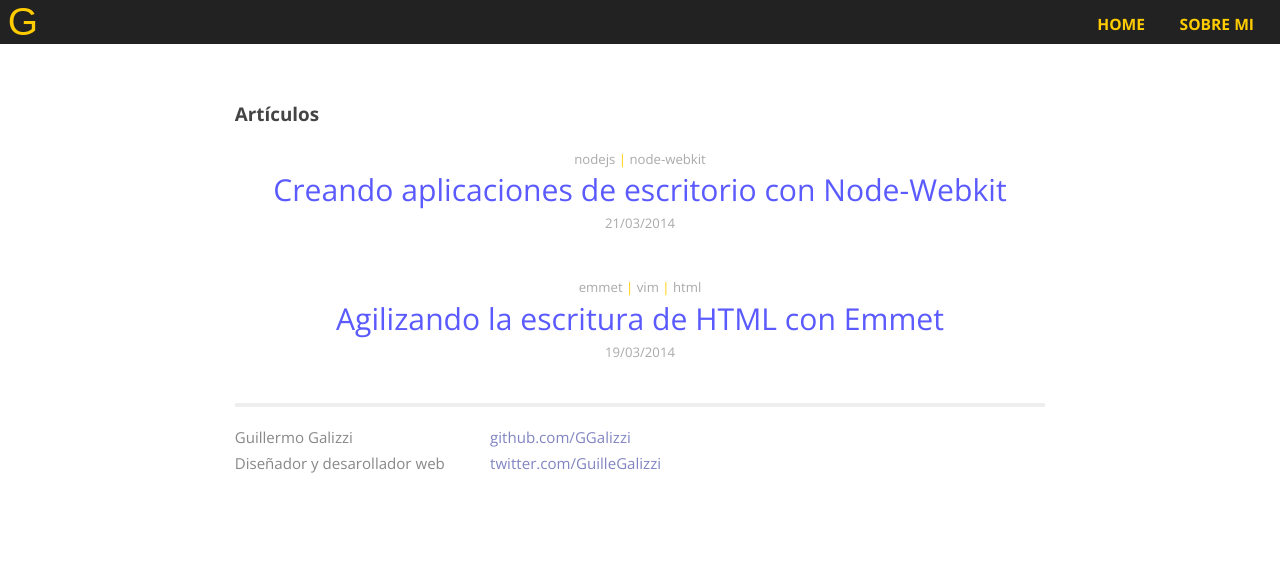
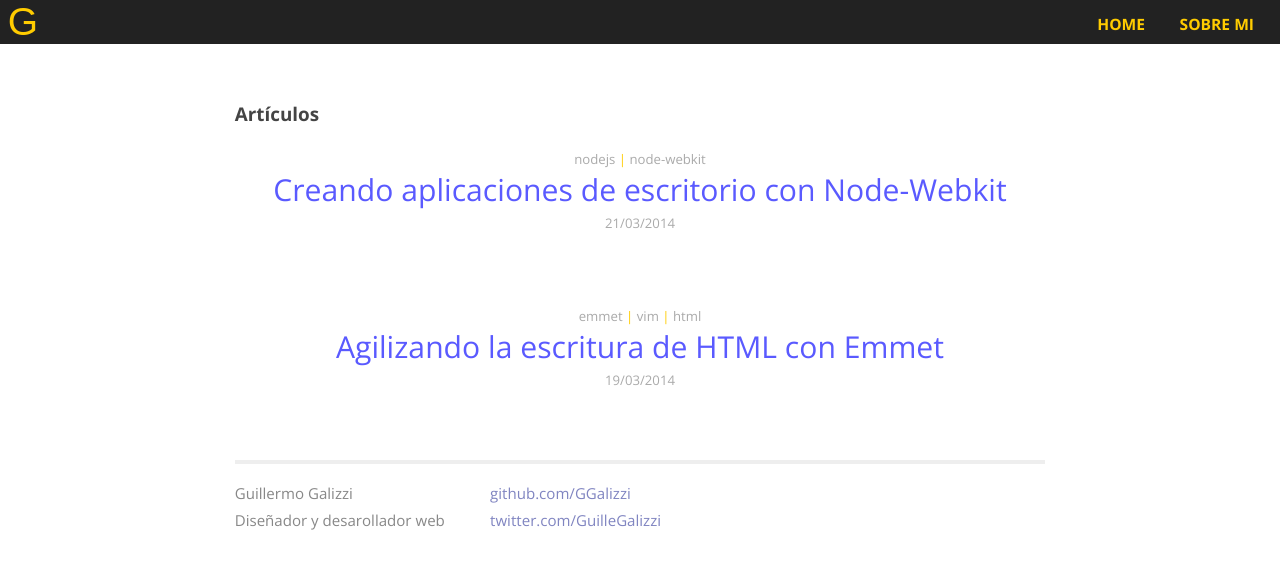
Before and after one commit to GGalizzi/ggalizzi.github.io_old, a Jekyll site: the page built from index.html, in a window 1280 px wide. Shown: the top 569 px of the page. Built offline with Jekyll 4.4.1, drawn with Linux system fonts in a browser that asks for light colours; some web fonts are replaced; Markdown is read by kramdown in place of the engine named in the settings.

Commit message:
Homepage, bit more margin between post titles.

```diff
--- a/css/main.css
+++ b/css/main.css
@@ -81,7 +81,7 @@ li li {
 }
 
 .posts > li {
-  margin-bottom: 2em;
+  margin-bottom: 3.5em;
 }
 
 .categories {
@@ -310,7 +310,7 @@ li li {
 /***** Media Queries ********/
 /****************************/
 
-@media all and (min-width: 280px) {
+@media all and (min-width: 320px) {
   .site {
     font-size: 120%;
   }
```
